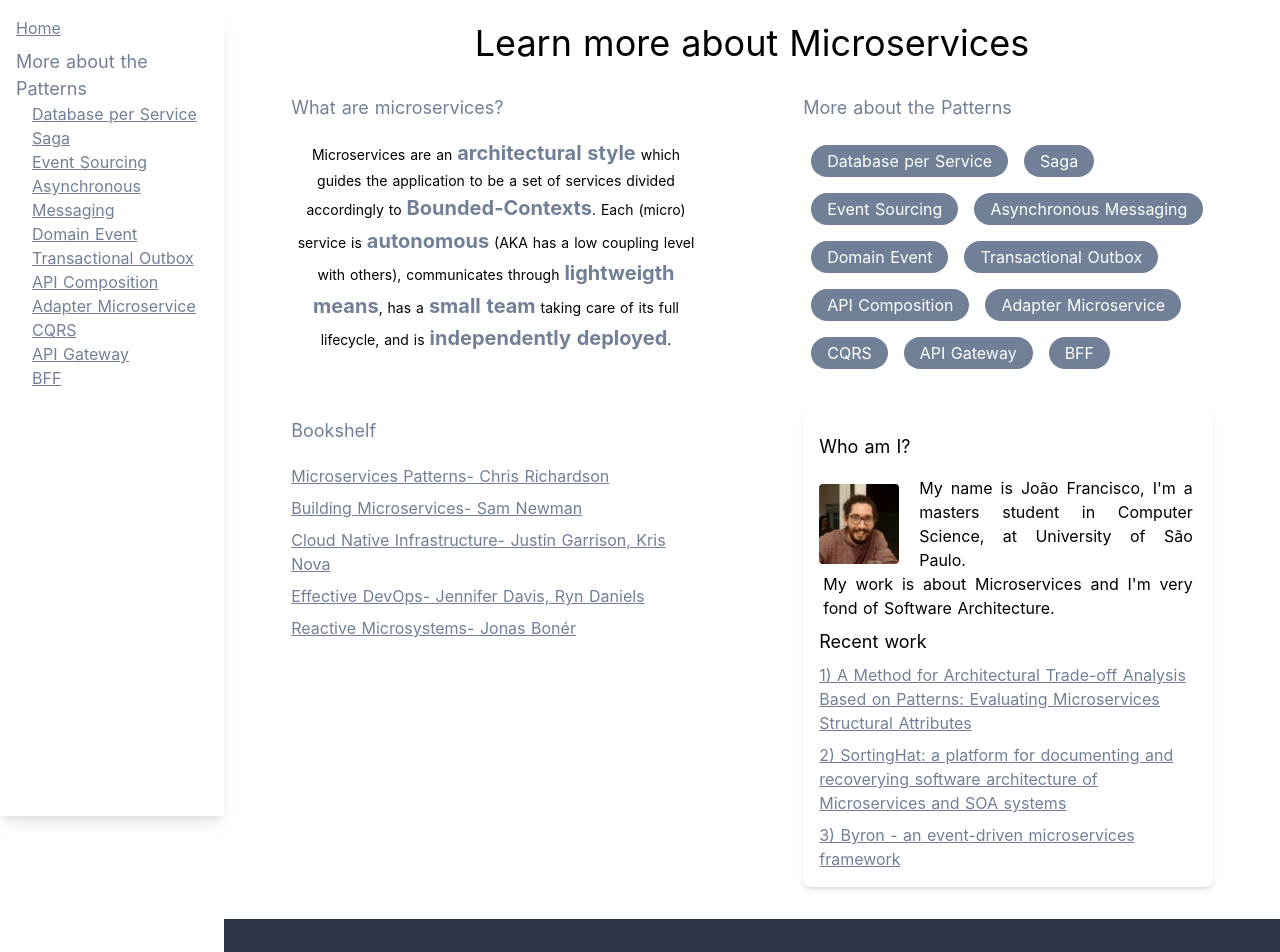
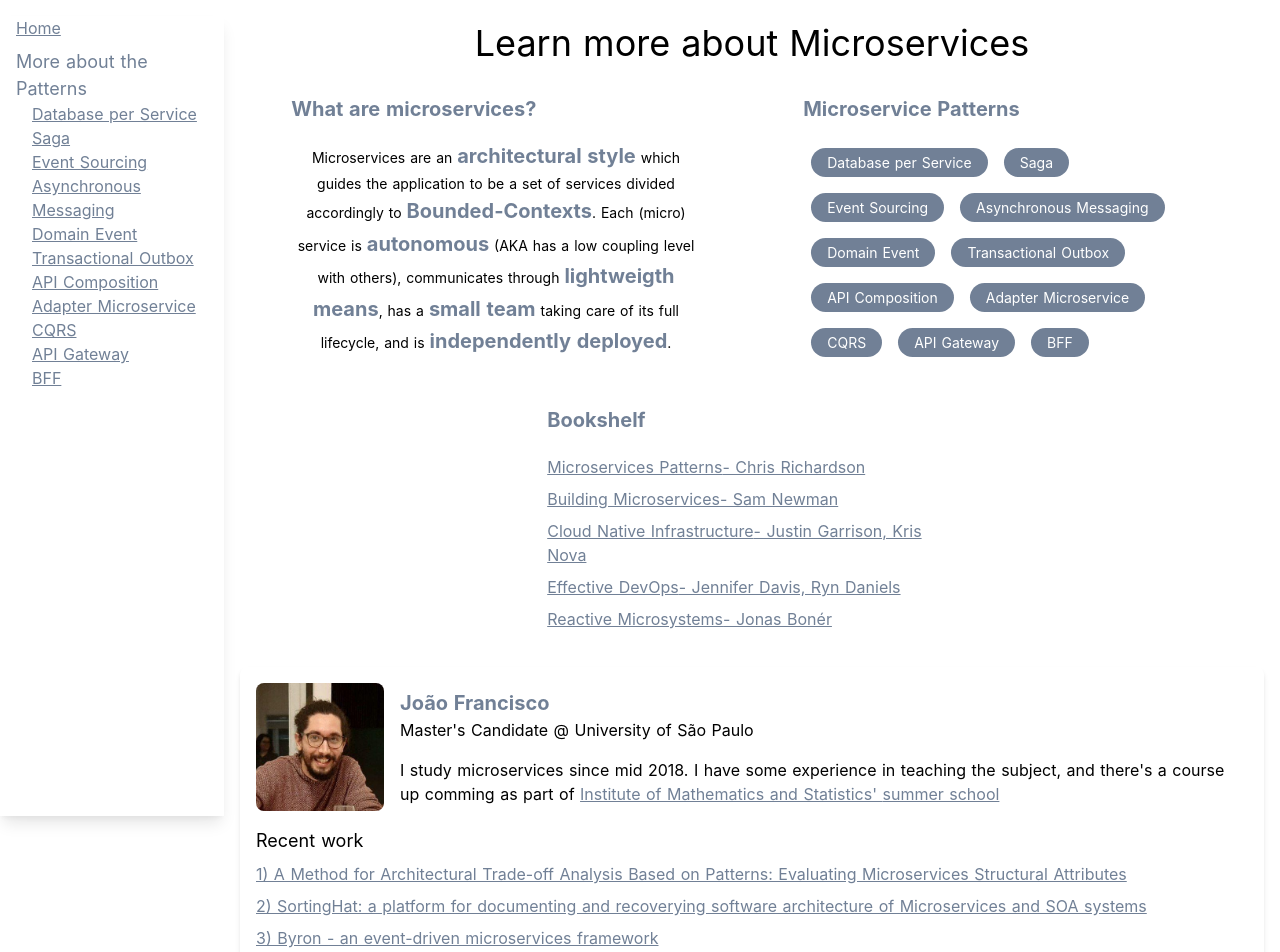
Before and after one commit to the-microservices-info/frontend, a Nuxt app: page /learn in a window 1280 px wide. Shown: the top 952 px of the page. Built offline with nearby package versions, Linux system fonts and the light colour scheme.

Commit message:
fix learn landingpage layout
Signed-off-by: João Daniel <jotaf.daniel@gmail.com>

```diff
--- a/pages/learn/index.vue
+++ b/pages/learn/index.vue
@@ -25,8 +25,8 @@
         </section>
 
         <section>
-          <h2 class="text-gray-600">More about the Patterns</h2>
-          <div class="flex flex-col lg:flex-row lg:flex-wrap">
+          <h2 class="text-gray-600">Microservice Patterns</h2>
+          <div class="flex flex-wrap justify-center lg:justify-start">
             <NuxtLink
               v-for="item in items"
               :key="item"
@@ -75,28 +75,46 @@
           </div>
         </section>
 
-        <section class="shadow-md rounded-lg p-4">
-          <h2 class="text-xl mb-2">Who am I?</h2>
-
-          <div class="flex min-h-40">
+        <section class="shadow-md rounded-lg p-4 larger">
+          <div class="flex flex-col lg:flex-row lg:items-stretch">
             <img
-              :src="require('@/assets/images/me.jpg')"
+              src="@/assets/images/me.jpg"
               alt="That's me!"
-              class="h-20 w-auto my-auto rounded mr-4"
+              class="h-32 mx-auto rounded-full lg:rounded-lg"
             />
 
-            <p class="px-1 text-justify">
-              My name is João Francisco, I'm a masters student in Computer
-              Science, at University of São Paulo.
-            </p>
+            <div
+              class="flex flex-col lg:justify-center mt-2 mx-0 lg:m-0 lg:mx-4"
+            >
+              <p class="text-center lg:text-left">
+                <strong>João Francisco</strong>
+              </p>
+
+              <p class="text-center mb-4 lg:text-left">
+                Master's Candidate @
+                <span class="hidden lg:inline">University of São Paulo</span>
+                <span class="lg:hidden">USP</span>
+              </p>
+
+              <p>
+                I study microservices since mid 2018. I have some experience in
+                teaching the subject, and there's a course up comming as part of
+                <a
+                  href="https://www.ime.usp.br/verao/index.php/turmas/descricao/393"
+                  class="link"
+                  target="_blank"
+                >
+                  <span class="lg:hidden">IME's</span>
+                  <span class="hidden lg:inline">
+                    Institute of Mathematics and Statistics'
+                  </span>
+                  summer school
+                </a>
+              </p>
+            </div>
           </div>
 
-          <p class="px-1 text-justify">
-            My work is about Microservices and I'm very fond of Software
-            Architecture.
-          </p>
-
-          <p class="text-lg mt-2">Recent work</p>
+          <p class="text-lg mt-4">Recent work</p>
           <NuxtLink
             v-for="{ title, route, order } of recentWork"
             :key="title"
@@ -116,6 +134,12 @@
   @apply underline text-gray-600 my-1;
 }
 
+.pattern-link {
+  @apply py-1 px-4 m-2;
+  @apply bg-gray-600 text-white text-sm;
+  @apply rounded-full no-underline;
+}
+
 .content {
   @apply flex flex-col justify-around;
 }
@@ -126,7 +150,7 @@
 }
 
 section > h2 {
-  @apply text-lg mt-2 mb-4;
+  @apply text-xl font-bold mt-2 mb-4;
 }
 
 strong {
@@ -134,16 +158,16 @@ strong {
 }
 
 @screen lg {
-  .pattern-link {
-    @apply py-1 px-4 m-2 bg-gray-600 text-white text-center rounded-full no-underline;
-  }
-
   .content {
     @apply flex-row flex-wrap;
   }
 
   .content > section {
     @apply w-2/5;
+  }
+
+  section.larger {
+    @apply w-full;
   }
 }
 </style>
```
